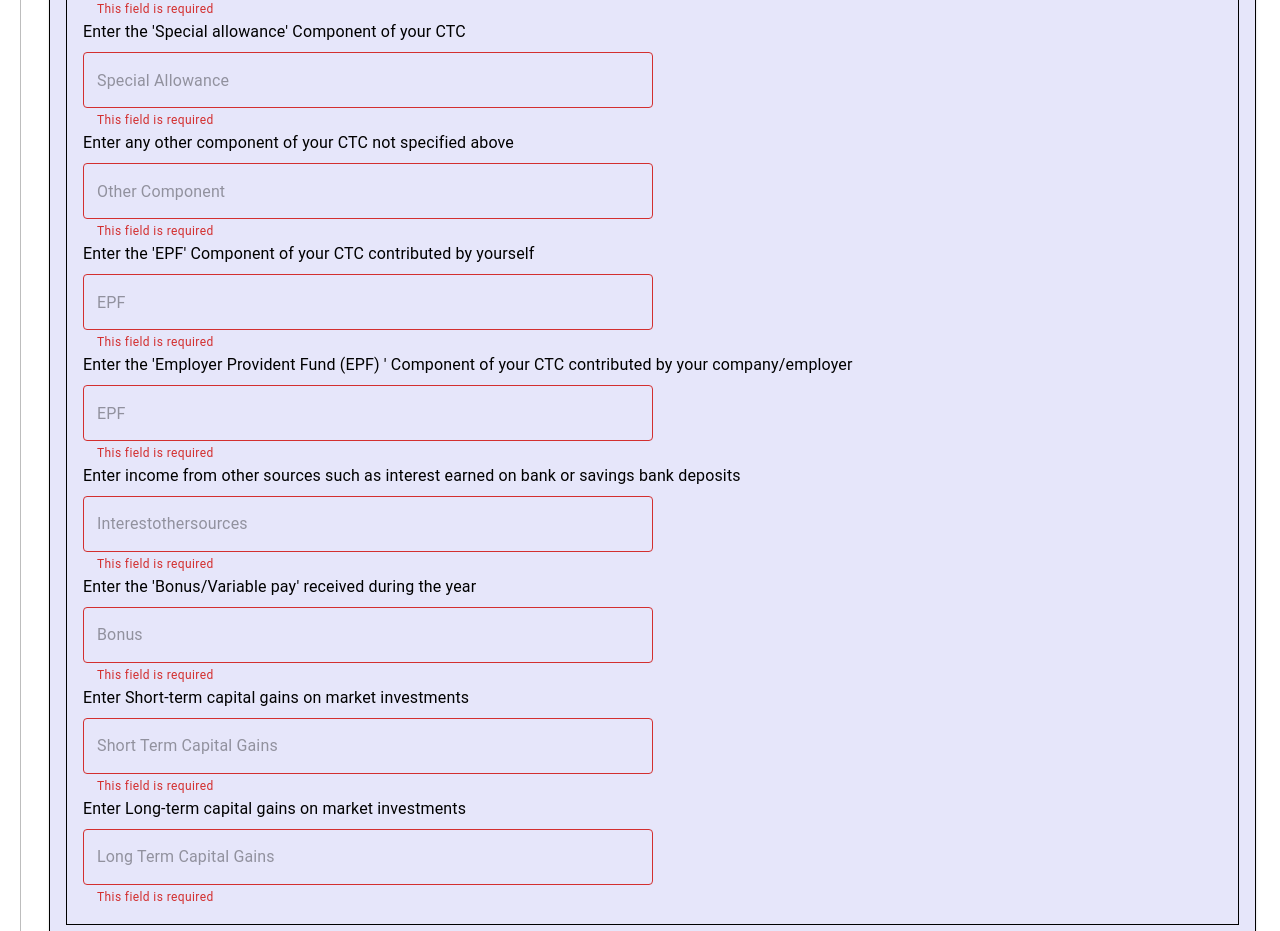
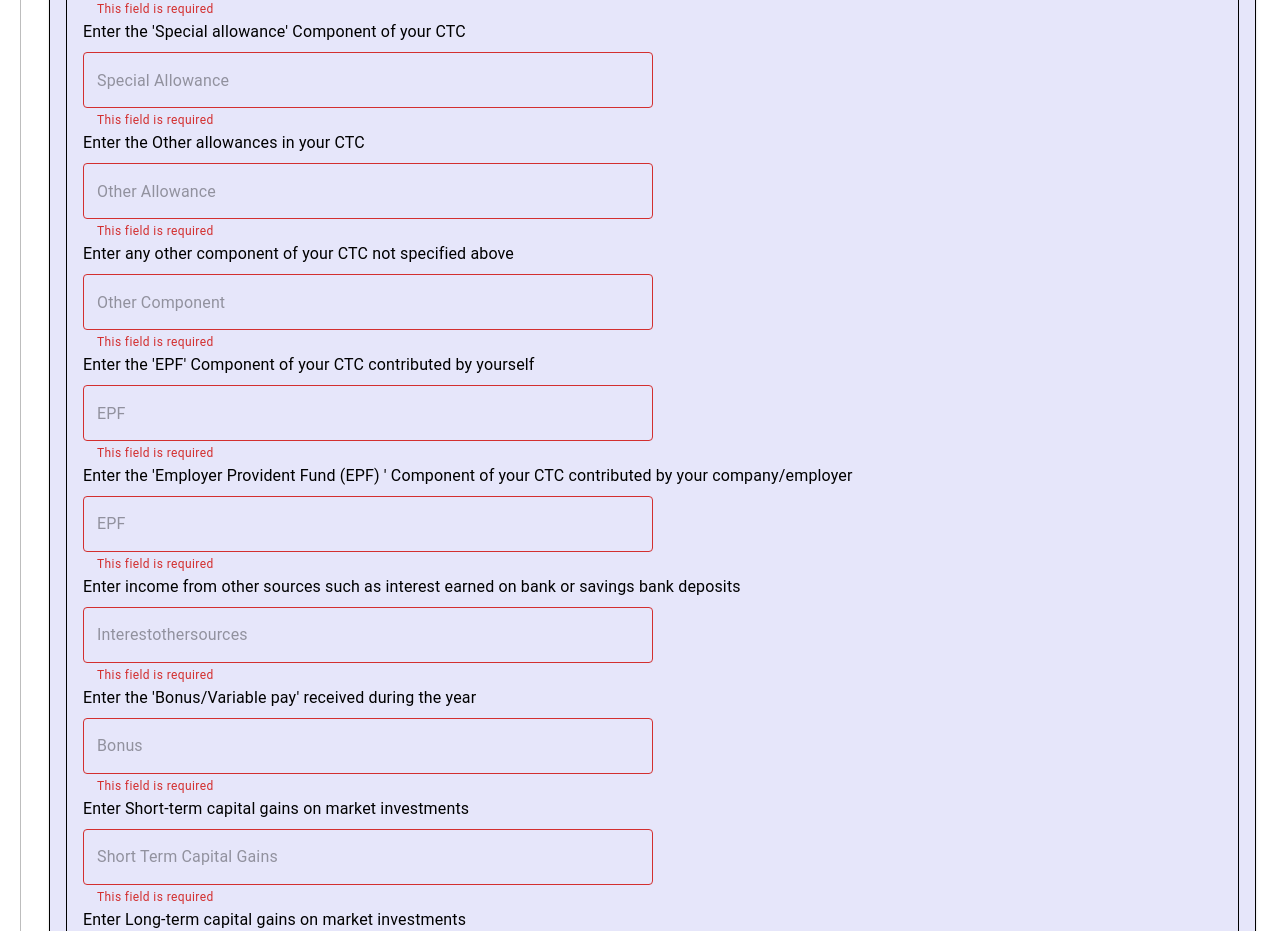
Before and after one commit to Dertoxin/taxregimecalculator, a React (Create React App) app: page / in a window 1280 px wide. Shown: the part 860-1791 px from the top of the page. Built offline with nearby package versions, Linux system fonts and the light colour scheme.

Commit message:
gh-pages

```diff
--- a/package.json
+++ b/package.json
@@ -25,7 +25,7 @@
     "test": "react-scripts test",
     "eject": "react-scripts eject",
     "predeploy": "npm run build",
-    "deploy": "gh-pages -d build"
+    "deploy": "gh-pages -b main -d build"
   },
   "eslintConfig": {
     "extends": [
--- a/src/Components/Form1.jsx
+++ b/src/Components/Form1.jsx
@@ -9,7 +9,7 @@ import {
 } from "@mui/material";
 import { styled } from "@mui/system";
 
-function Form1({ handleChangeone, inputone}) {
+function Form1({ handleChangeone, inputone }) {
   /*
 
   */
@@ -94,7 +94,7 @@ function Form1({ handleChangeone, inputone}) {
           </Grid>
           <Grid item xs={12}>
             <Typography variant="body1" sx={{ color: "black" }}>
-            Enter the 'Special allowance' Component of your CTC
+              Enter the 'Special allowance' Component of your CTC
             </Typography>
             <TextField
               type="number"
@@ -105,12 +105,36 @@ function Form1({ handleChangeone, inputone}) {
               sx={{ marginTop: 1, width: "50%" }}
               error={!inputone.specialAllowance.value}
               helperText={
-                (inputone.specialAllowance.value === "" && "This field is required") ||
-                (inputone.specialAllowance  .value < 0 && "Value cannot be less than 0")
+                (inputone.specialAllowance.value === "" &&
+                  "This field is required") ||
+                (inputone.specialAllowance.value < 0 &&
+                  "Value cannot be less than 0")
               }
               inputProps={{ min: 0 }}
             />
           </Grid>
+          <Grid item xs={12}>
+            <Typography variant="body1" sx={{ color: "black" }}>
+              Enter the  Other allowances in your CTC
+            </Typography>
+            <TextField
+              type="number"
+              onChange={handleChangeone}
+              name="otherAllowance"
+              value={inputone.otherAllowance.value}
+              placeholder="Other Allowance"
+              sx={{ marginTop: 1, width: "50%" }}
+              error={!inputone.otherAllowance.value}
+              helperText={
+                (inputone.specialAllowance.value === "" &&
+                  "This field is required") ||
+                (inputone.specialAllowance.value < 0 &&
+                  "Value cannot be less than 0")
+              }
+              inputProps={{ min: 0 }}
+            />
+          </Grid>
+
           <Grid item xs={12}>
             <Typography variant="body1" sx={{ color: "black" }}>
               Enter any other component of your CTC not specified above
@@ -166,7 +190,8 @@ function Form1({ handleChangeone, inputone}) {
               sx={{ marginTop: 1, width: "50%" }}
               error={!inputone.epfcompany.value}
               helperText={
-                (inputone.epfcompany.value === "" && "This field is required") ||
+                (inputone.epfcompany.value === "" &&
+                  "This field is required") ||
                 (inputone.epfcompany.value < 0 && "Value cannot be less than 0")
               }
               inputProps={{ min: 0 }}
@@ -175,7 +200,8 @@ function Form1({ handleChangeone, inputone}) {
 
           <Grid item xs={12}>
             <Typography variant="body1" sx={{ color: "black" }}>
-            Enter income from other sources such as interest earned on bank or savings bank deposits
+              Enter income from other sources such as interest earned on bank or
+              savings bank deposits
             </Typography>
             <TextField
               type="number"
@@ -205,8 +231,8 @@ function Form1({ handleChangeone, inputone}) {
               sx={{ marginTop: 1, width: "50%" }}
               error={!inputone.bonus.value}
               helperText={
-              //  !hasValue(inputone.bonus.value) &&
-              "This field is required"
+                //  !hasValue(inputone.bonus.value) &&
+                "This field is required"
               }
               inputProps={{ min: 0 }}
             />
@@ -225,7 +251,7 @@ function Form1({ handleChangeone, inputone}) {
               sx={{ marginTop: 1, width: "50%" }}
               error={!inputone.shortTermCapitalGains.value}
               helperText={
-              //  !hasValue(inputone.shortTermCapitalGains.value) &&
+                //  !hasValue(inputone.shortTermCapitalGains.value) &&
                 "This field is required"
               }
               inputProps={{ min: 0 }}
@@ -244,7 +270,7 @@ function Form1({ handleChangeone, inputone}) {
               sx={{ marginTop: 1, width: "50%" }}
               error={!inputone.longTermCapitalGains.value}
               helperText={
-              //  !hasValue(inputone.longTermCapitalGains.value) &&
+                //  !hasValue(inputone.longTermCapitalGains.value) &&
                 "This field is required"
               }
               inputProps={{ min: 0 }}
--- a/src/Components/MainSteeper.jsx
+++ b/src/Components/MainSteeper.jsx
@@ -11,7 +11,7 @@ import Comp1 from "./Comp1";
 import Comp2 from "./Comp2";
 import Taxregime from "./Taxregime";
 import Output from "./Output";
-import { useState,useEffect  } from "react";
+import { useState, useEffect } from "react";
 export default function VerticalLinearStepper() {
   const [activeStep, setActiveStep] = React.useState(1);
   const [isButtonDisabled, setIsButtonDisabled] = useState(false);
@@ -22,7 +22,7 @@ export default function VerticalLinearStepper() {
     ctc: { value: "", isRequired: false },
     basic: { value: "", isRequired: false },
     hra: { value: "", isRequired: false },
-    specialAllowance: { value: "", isRequired: false }, //hh
+    specialAllowance: { value: "", isRequired: false },
     otherAllowance: { value: "", isRequired: false },
     otherComponent: { value: "", isRequired: false },
     epfself: { value: "", isRequired: false },
@@ -35,16 +35,16 @@ export default function VerticalLinearStepper() {
   const [inputtwo, setInputsTwo] = useState({
     isRentedAccommodation: { value: "", isRequired: true },
     totalHouseRentPaid: { value: "", isRequired: false },
-    isHomeLoan: { value:"" , isRequired: false },
+    isHomeLoan: { value: "", isRequired: false },
     homeLoanPrincipal: { value: "", isRequired: false },
     homeLoanInterest: { value: "", isRequired: false },
-    isHomeLoanAndRent: { value: "" , isRequired: false },
-    isSameCity: { value: "" , isRequired: false },
+    isHomeLoanAndRent: { value: "", isRequired: false },
+    isSameCity: { value: "", isRequired: false },
     taxSavingsInvestments: { value: "", isRequired: false },
     personalNpsContribution: { value: "", isRequired: false },
     isEmployerNpsContribution: { value: false, isRequired: false },
     employerNpsContribution: { value: "", isRequired: false },
-    healthInsuranceSelf: { value:"", isRequired: false },
+    healthInsuranceSelf: { value: "", isRequired: false },
     isHealthInsuranceParents: { value: "", isRequired: false },
     isHealthInsuranceParentsAbove60: { value: "", isRequired: false },
     healthInsuranceParentsContributionBelow60: { value: "", isRequired: false },
@@ -53,7 +53,6 @@ export default function VerticalLinearStepper() {
     medicalTestParents: { value: "", isRequired: false },
   });
   {
-
   }
   const handleChangeone = (event) => {
     const { name, value } = event.target;
@@ -72,20 +71,13 @@ export default function VerticalLinearStepper() {
     }));
   };
 
-
-
-
-
-
-
-
   const steps = [
     {
       order: 1,
       label: "Select Tax Regime",
       description: `A tax regime refers to a collection of legal frameworks that dictate how taxes are assessed and calculated within a particular jurisdiction.`,
       component: Taxregime,
-      props: { taxregime},
+      props: { taxregime,setTaxregime },
     },
     {
       order: 2,
@@ -123,16 +115,17 @@ export default function VerticalLinearStepper() {
 
   const resetInputs = () => {
     setInputsone({
-      ctc: { value: "", isRequired: false },
-      basic: { value: "", isRequired: false },
-      hra: { value: "", isRequired: false },
-      specialAllowance: { value: "", isRequired: false },
-      otherAllowance: { value: "", isRequired: false },
-      otherComponent: { value: "", isRequired: false },
-      epf: { value: "", isRequired: false },
-      bonus: { value: "", isRequired: false },
-      shortTermCapitalGains: { value: "", isRequired: false },
-      longTermCapitalGains: { value: "", isRequired: false },
+      ctc: { value: "" },
+      basic: { value: "" },
+      hra: { value: "" },
+      specialAllowance: { value: "" },
+      otherAllowance: { value: "" },
+      otherComponent: { value: "" },
+      epfself: { value: "" },
+      epfcompany: { value: "" },
+      bonus: { value: "" },
+      shortTermCapitalGains: { value: "" },
+      longTermCapitalGains: { value: "" },
     });
   };
 
@@ -144,8 +137,6 @@ export default function VerticalLinearStepper() {
   const handleCurrent = (val) => {
     setActiveStep(val);
   };
-
-
 
   return (
     <Box sx={{ maxWidth: 1 }}>
```
